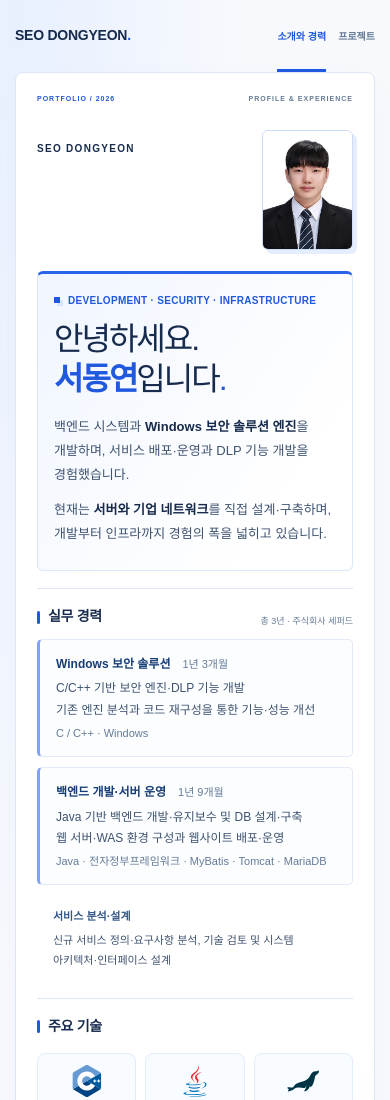
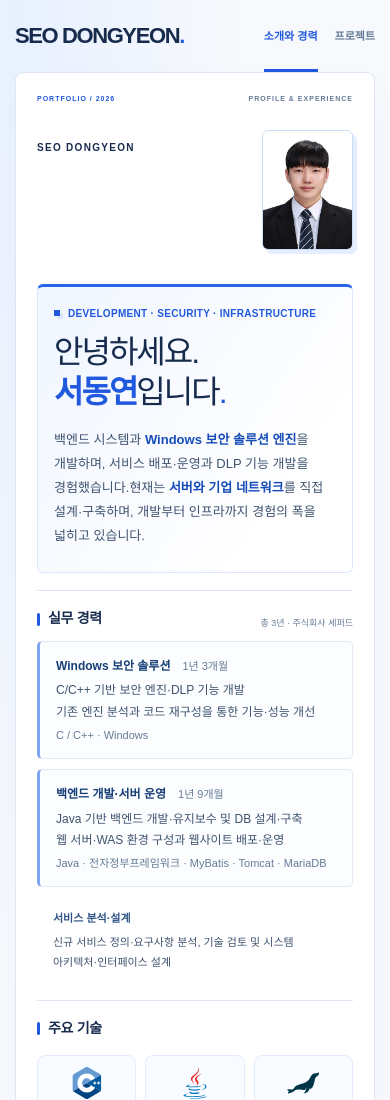
Before and after one commit to sdydy0298-dotcom/portfolio, a website: page index.html in a window 390 px wide. Shown: the top 1100 px of the page. Drawn offline with Linux system fonts and the light colour scheme.

Commit message:
Restore original styles.css design and layout

```diff
--- a/styles.css
+++ b/styles.css
@@ -421,36 +421,3 @@ body.dialog-open { overflow: hidden; }
 .career-design b { color: #315587; }
 @media(max-width:650px) { .intro { padding: 18px 16px 3px; } .intro h1 { font-size: 32px; } .career-design { grid-template-columns: 1fr; gap: 4px; } }
 @media print { .intro { padding: 12px 16px 0; } .intro h1 { font-size: 28px; } .career-row { padding: 9px 12px; } }
-
-
-/* Editorial simplification: keep the navigation centered without an external CTA. */
-.masthead { display: grid; grid-template-columns: minmax(0, 1fr) auto minmax(0, 1fr); }
-.masthead .wordmark { grid-column: 1; justify-self: start; font-size: 21px; letter-spacing: -.6px; white-space: nowrap; }
-.masthead nav { grid-column: 2; justify-self: center; }
-.profile-grid { grid-template-columns: 180px minmax(0, 1fr); }
-.identity { padding-top: 7px; }
-.english-name { text-align: center; margin: 18px 0 0; }
-.intro-text span { display: block; }
-.intro-text span + span { margin-top: 9px; }
-.intro-text strong { color: var(--ink); }
-@media screen and (max-width: 1050px) {
-  .profile-grid { grid-template-columns: 150px minmax(0, 1fr); }
-}
-@media screen and (max-width: 700px) {
-  .masthead { display: flex; justify-content: space-between; gap: 10px; }
-  .masthead .wordmark { font-size: 14px; letter-spacing: -.25px; }
-  .masthead nav { margin-left: auto; gap: 12px; }
-  .masthead nav a { font-size: 10px; }
-  .profile-grid { grid-template-columns: minmax(0, 1fr); }
-  .identity { min-height: 115px; padding: 5px 104px 0 0; }
-  .english-name { text-align: left; margin: 5px 0 0; }
-  .intro-text span + span { margin-top: 11px; }
-}
-@media screen and (max-width: 360px) {
-  .masthead .wordmark { font-size: 12px; }
-  .masthead nav { gap: 8px; }
-  .masthead nav a { font-size: 9px; }
-}
-@media print {
-  .intro-text span + span { margin-top: 4px; }
-}
```
